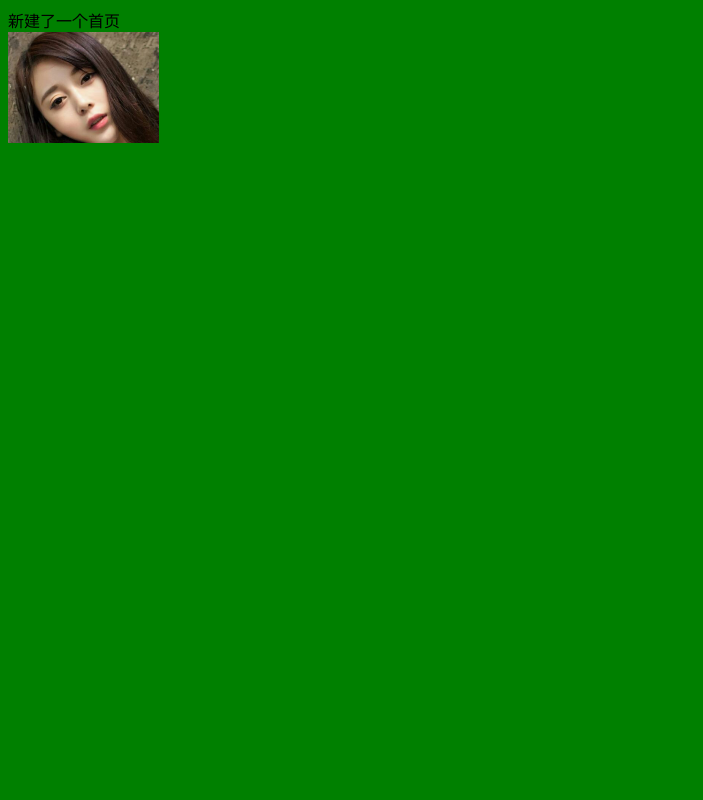
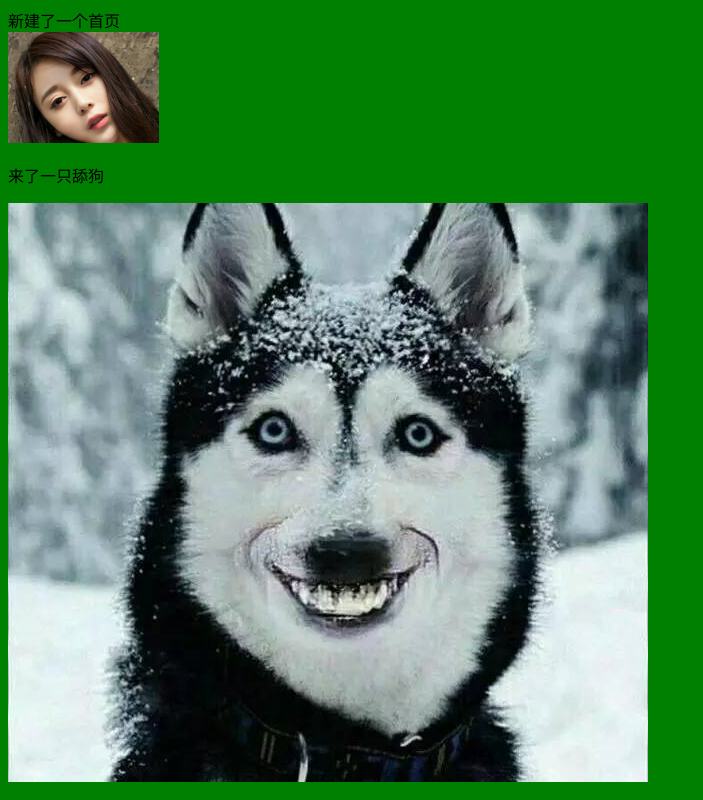
Before and after one commit to penglin0613/studyBranch56_02, a plain HTML site: page index.html in a window 1280 px wide. Shown: the whole page, without its empty margins (0-703 px from the left). Drawn offline with Linux system fonts and the light colour scheme.

Commit message:
来了一只舔狗

```diff
--- a/index.html
+++ b/index.html
@@ -11,5 +11,7 @@
     <!-- 来了一个美女 -->
     <img src="./meinv02.png" alt="">
     <!-- 让他绿起来 -->
+    <p>来了一只舔狗</p>
+    <img src="./dog.png" alt="">
 </body>
 </html>
```
Also changed, not shown: dog.png (added).
